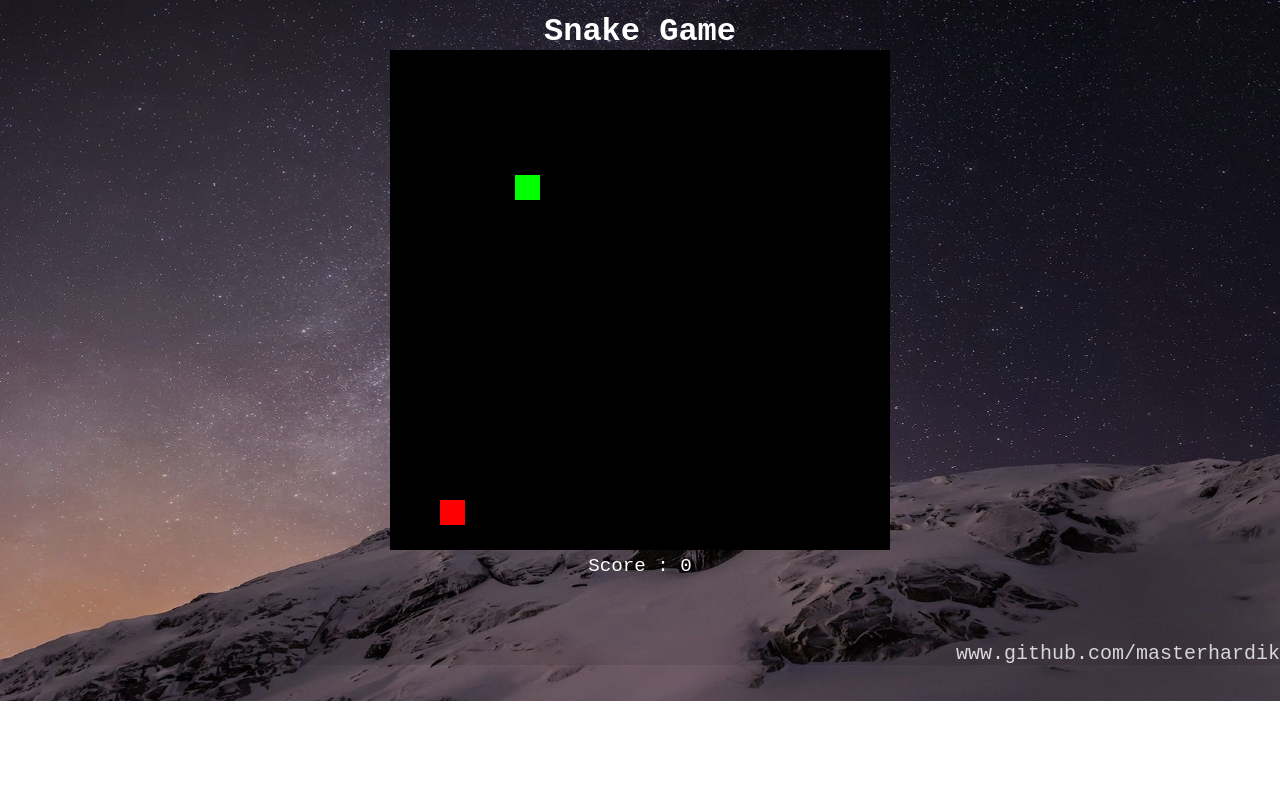
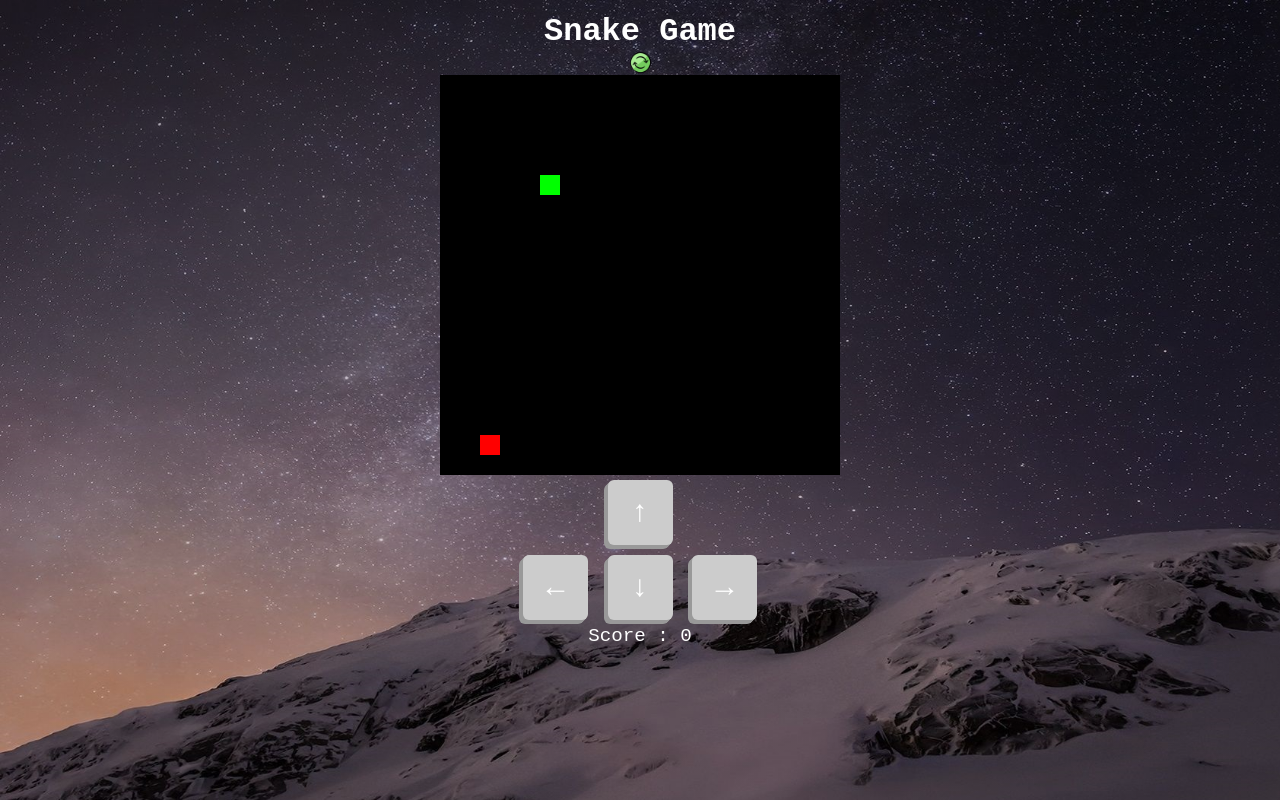
Before and after one commit to MasterHardik/Snake-Game, a plain HTML site: page index.html in a window 1280 px wide. Drawn offline with Linux system fonts and the light colour scheme.

Commit message:
arrow keys added

```diff
--- a/index.css
+++ b/index.css
@@ -3,7 +3,9 @@
     margin: 0 auto;
 }
 body{
-    height: 100%;
+    display: flex;
+    flex-direction: column;
+    height: 100vh;
     background-image: linear-gradient(rgba(0, 0, 0, 0.3), rgba(0, 0, 0, 0.1)),
     url("./theme/bg.jpg");
     background-repeat: no-repeat;
@@ -30,3 +32,51 @@ a{
     color: white;
     font-size:larger;
 }
+/*arrow keys css */
+  .arrow-key-container {
+    display: inline-block;
+    text-align: center;
+    transform: translate3d(0,0,0);
+  }
+  .arrow-key {
+    align-items: center;
+    background: #ccc;
+    border-radius: 6px;
+    box-shadow: -1px 1px 0 #999, -2px 2px 0 #999, -3px 3px 0 #999, -4px 4px 0 #999;
+    color: #fff;
+    display: inline-flex;
+    font-size: 30px;
+    font-weight: bold;
+    height: 65px;
+    justify-content: center;
+    margin: 5px;
+    transform: translate3d(0, 0, 0);
+    transition: box-shadow .1s linear, transform .1s linear;
+    width: 65px;
+  }
+  .arrow-key:active,.arrow-key.press {
+      box-shadow: 0px 0px 0 #999, 0px 0px 0 #999, 0px 0px 0 #999, -1px 1px 0 #999;
+      transform: translate3d(-3px, 3px, 0);
+    }
+    .arrow-key.left:before {
+      content: "\2190";
+    }
+    .arrow-key.up:before {
+      content: "\2191";
+    }
+    .arrow-key.down:before {
+      content: "\2193";
+    }
+    .arrow-key.right:before {
+      content: "\2192";
+    }
+
+.restart{
+    display: flex;
+    /* position: absolute; */
+    height: 25px;
+    width: 25px;
+    /* background-color: black; */
+    background-image: url(./theme/reset.png);
+    background-size: 25px;
+}
--- a/index.html
+++ b/index.html
@@ -8,14 +8,20 @@
     <title>Snake Game</title>
 </head>
 <body>
-    <h1 style="color:white;text-align: center;padding-top:13px;">Snake Game </h1>
+    <h1 style="color:white;text-align: center;padding-top:13px;">Snake Game <span class="restart" onclick="window.location.reload()"></span></h1>
     <canvas class="board" id="board">
-
     </canvas>
+    <div class="arrow-key-container">
+        <div class="arrow-key up" data-key="38" onclick="up()"></div><br>
+        <div class="arrow-key left" data-key="37" onclick="left()"></div>
+        <div class="arrow-key down" data-key="40" onclick="down()"></div>
+        <div class="arrow-key right" data-key="39" onclick="right()"></div>
+    </div>
     <p id="score">Score : 0</p>
-    <a href="http://www.github.com/masterhardik">
+    <!-- <a href="http://www.github.com/masterhardik">
         <footer class="owner" >www.github.com/masterhardik</footer>
-    </a>
+    </a> -->
+<!-- Arrow keys for phone mode -->
     <script src="index.js"></script>
 </body>
 </html>
--- a/index.js
+++ b/index.js
@@ -1,5 +1,5 @@
 // board
-var blockSize = 25;
+var blockSize = 20;
 var rows = 20;
 var cols = 20;
 var board;
@@ -98,17 +98,17 @@ function changeDirection(e) {
     {
         velocityX = 0;
         velocityY = 1;
-        }
+    }
     else if (e.code == "ArrowLeft"&&velocityX!=1)
     {
         velocityX = -1;
         velocityY = 0;
-        }
+    }
     else if (e.code == "ArrowRight"&&velocityX!=-1)
     {
         velocityX = 1;
         velocityY = 0;
-        }
+    }
 }
 
 // randomly placing food
@@ -118,3 +118,22 @@ function placeFood() {
     foodX = Math.floor(Math.random() * cols) * blockSize;
     foodY = Math.floor(Math.random() * rows) * blockSize;
 }
+// button navigation
+
+up = () => {
+    velocityX = 0;
+    velocityY = -1;
+}
+
+down = () => {
+    velocityX = 0;
+    velocityY = 1;
+}
+left = () => {
+    velocityX = -1;
+    velocityY = 0;
+}
+right = () => {
+    velocityX = 1;
+    velocityY = 0;
+}
```
Also changed, not shown: theme/reset.png (added).
